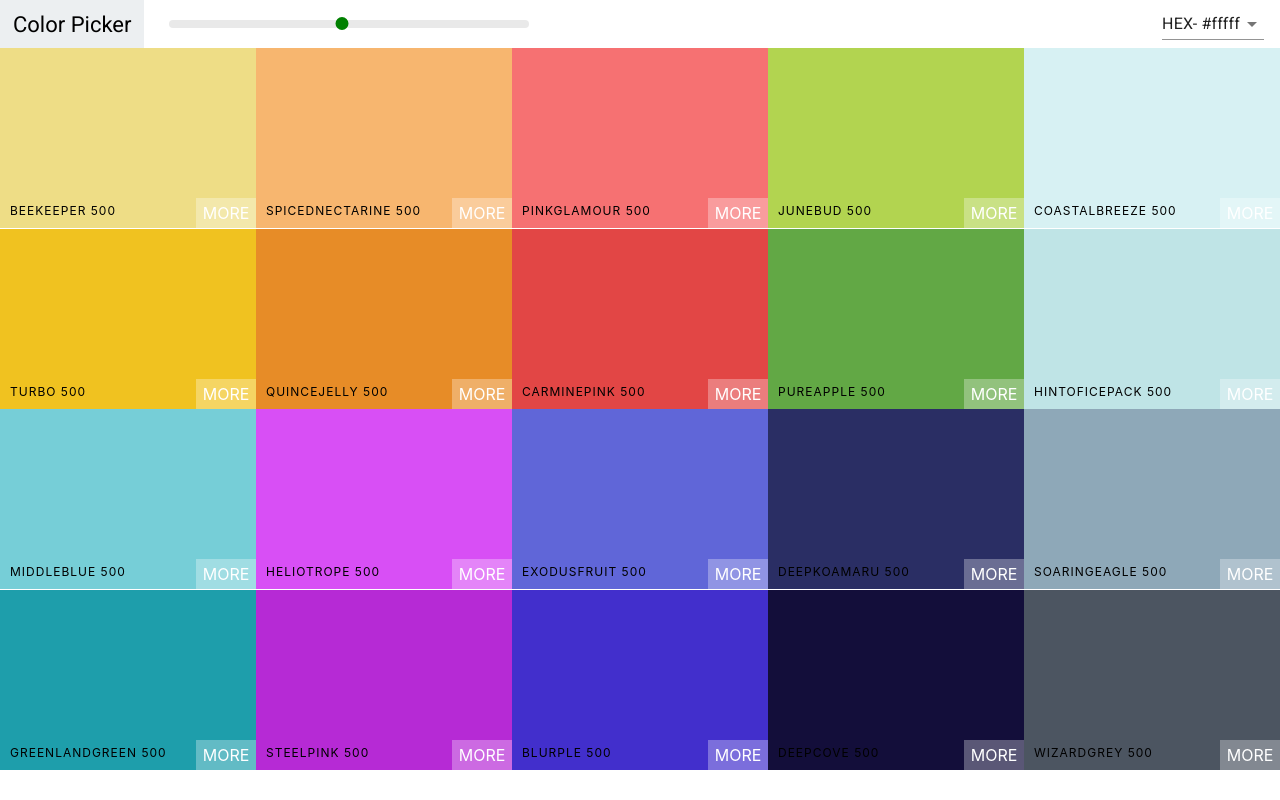
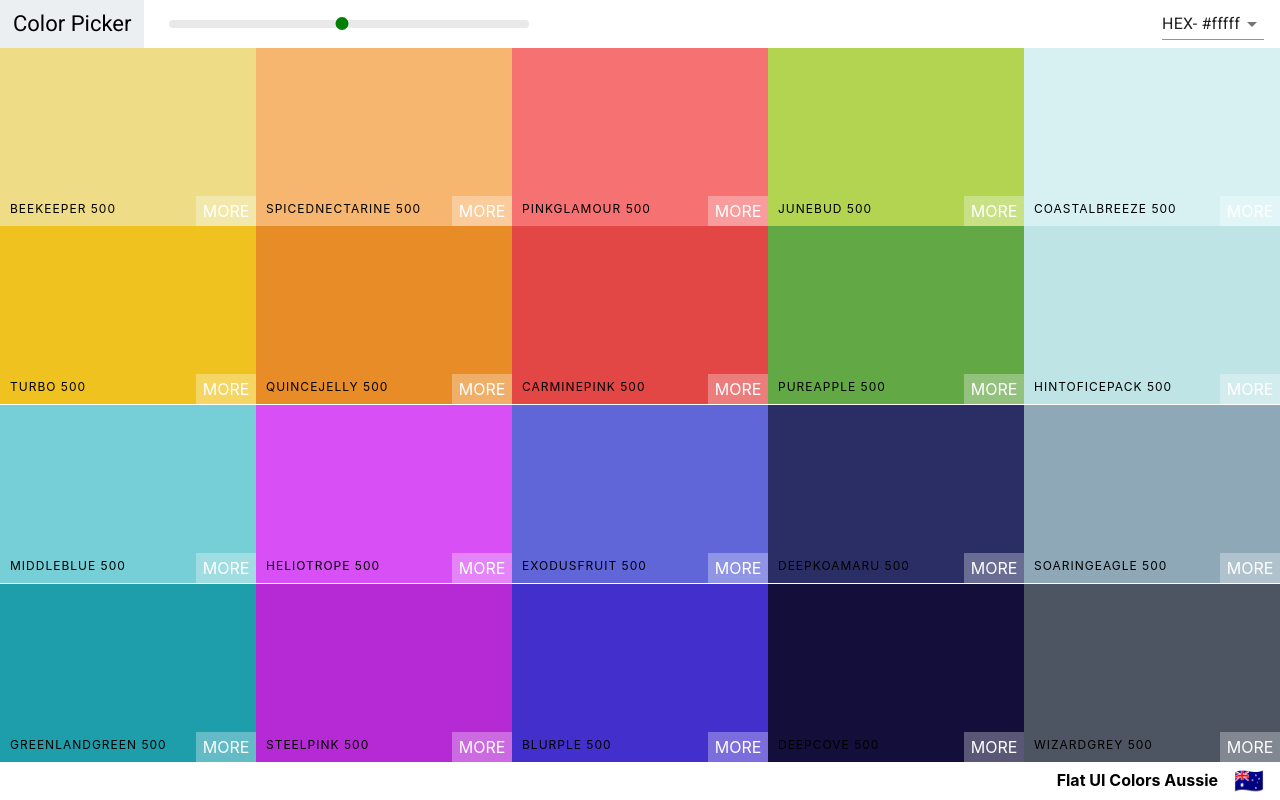
Before and after one commit to samanth619/FlatUI-clone, a React (Create React App) app: page / in a window 1280 px wide. Built offline with nearby package versions, Linux system fonts and the light colour scheme.

Commit message:
Adding Navbar to Palette component

```diff
--- a/src/Palette.css
+++ b/src/Palette.css
@@ -1,7 +1,23 @@
 .Palette{
    height: 100vh;
+   display: flex;
+   flex-direction: column;
 }
 
 .Palette-colors{
     height:90%;
 }
+
+.palette-footer{
+    display: flex;
+    background-color: white;
+    height: 5vh;
+    justify-content: flex-end;
+    align-items: center;
+    font-weight: bold;
+}
+
+.emoji{
+    font-size: 1.5rem;
+    margin: 0 1rem;
+}
--- a/src/Palette.js
+++ b/src/Palette.js
@@ -20,7 +20,7 @@
     }
 
     render() {
-        const {colors} = this.props.palette;
+        const {colors,paletteName,emoji} = this.props.palette;
         const {level,format} = this.state;
         const colorBoxes = colors[level].map(color=>(
             <ColorBox key={color.id} background={color[format]} name={color.name} />
@@ -29,6 +29,10 @@
             <div className="Palette">
               <Navbar level={level} changeLevel={this.changeLevel} handleChange={this.changeFormat}/>
               <div className="Palette-colors">{colorBoxes}</div>
+              <footer className="palette-footer">
+                  {paletteName}
+                  <span className="emoji">{emoji}</span>
+              </footer>
             </div>
         );
     }
```
